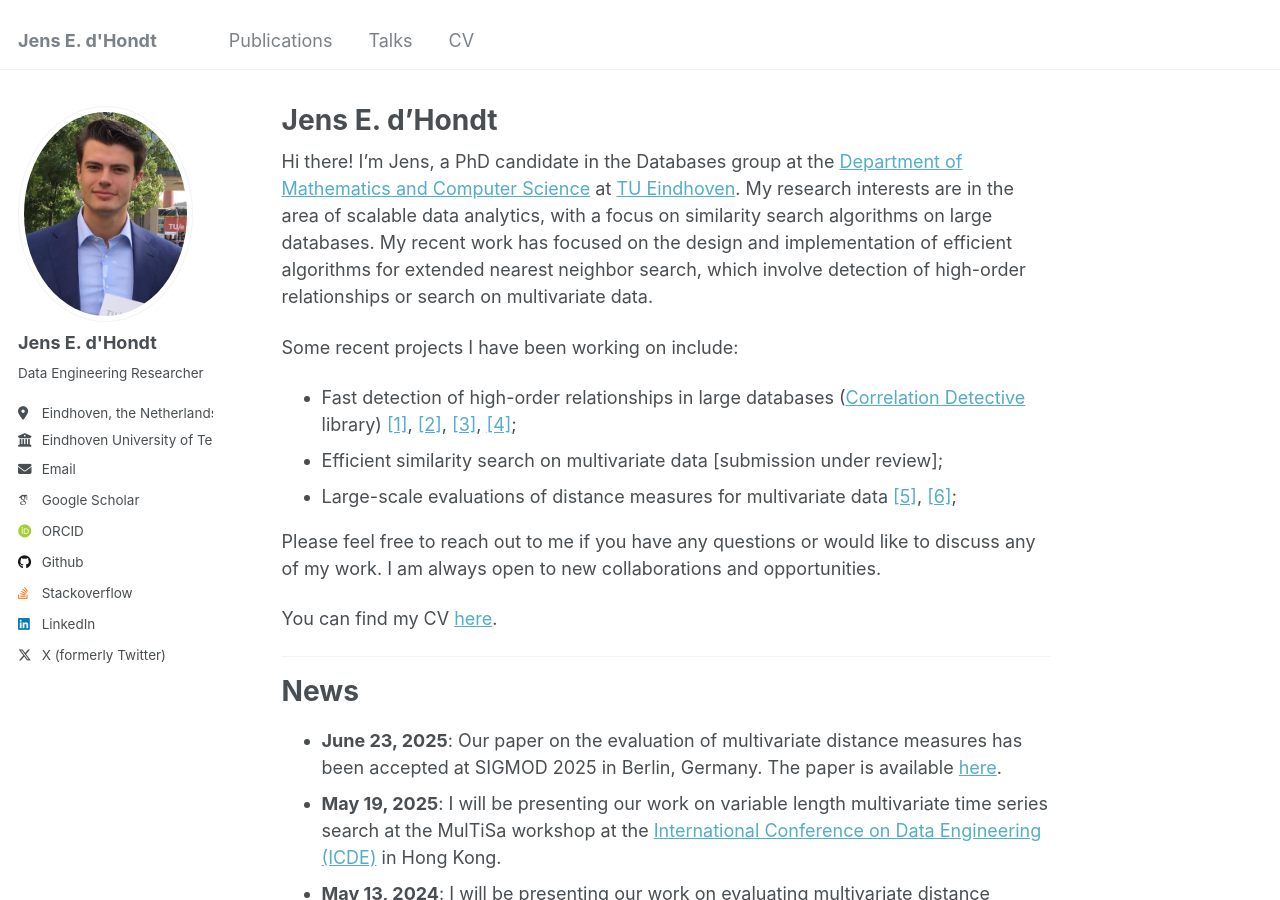
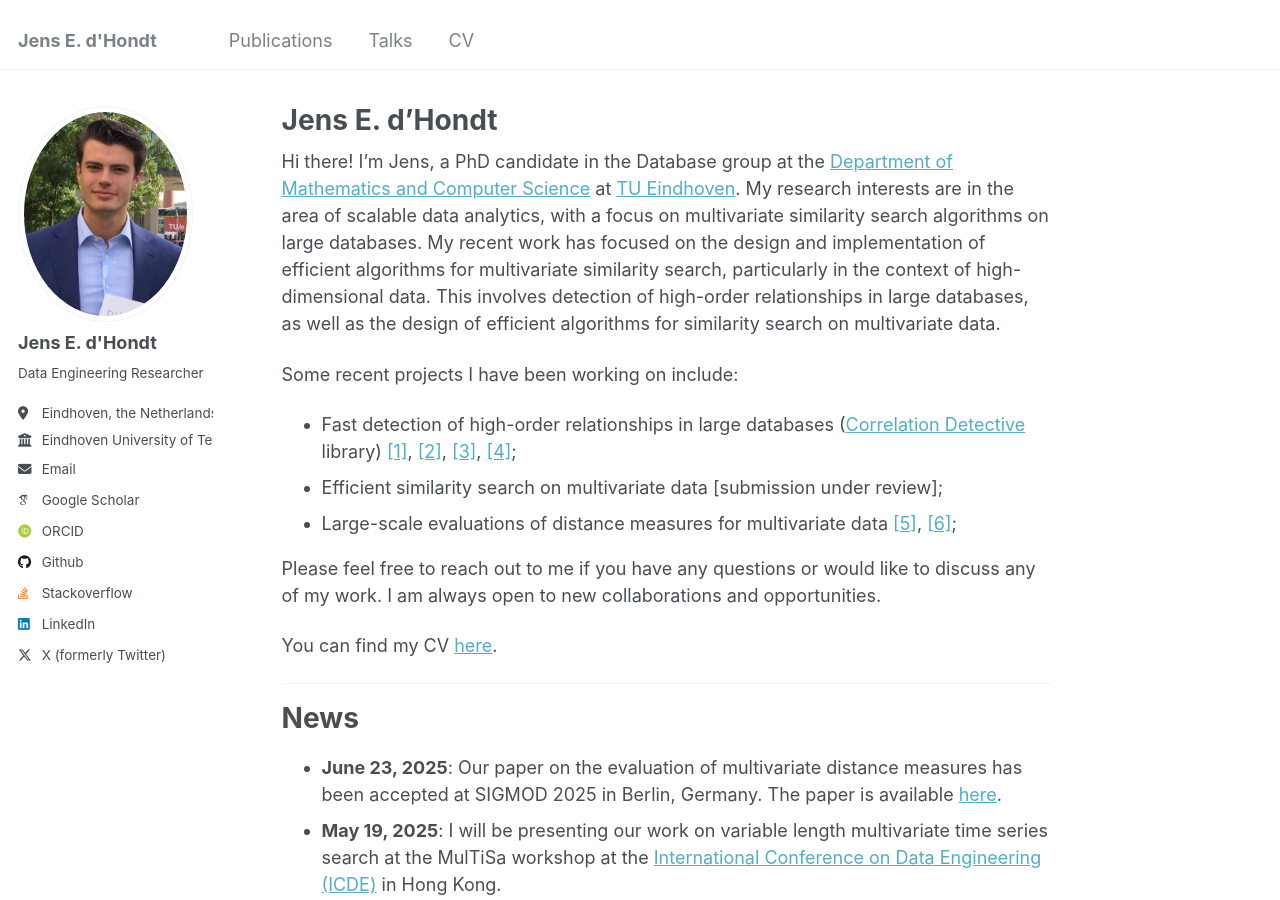
Before and after one commit to JdHondt/jdhondt.github.io, a Jekyll site: the page built from _pages/about.md, in a window 1280 px wide and 900 px high. Built offline with Jekyll 4.4.1, drawn with Linux system fonts in a browser that asks for light colours; some web fonts are replaced.

```diff
--- a/_data/navigation.yml
+++ b/_data/navigation.yml
@@ -21,7 +21,7 @@ main:
   #   url: /year-archive/
 
   - title: "CV"
-    url: /files/cv_july25.pdf
+    url: /files/amazon25.pdf
 
   # - title: "Guide"
   #   url: /markdown/
--- a/_pages/about.md
+++ b/_pages/about.md
@@ -7,9 +7,11 @@ redirect_from:
   - /about.html
 ---
 
-Hi there! I'm Jens, a PhD candidate in the Databases group at the [Department of Mathematics and Computer Science](https://www.tue.nl/en/our-university/departments/mathematics-and-computer-science) at [TU Eindhoven](https://www.tue.nl/en/).
-My research interests are in the area of scalable data analytics, with a focus on similarity search algorithms on large databases.
-My recent work has focused on the design and implementation of efficient algorithms for extended nearest neighbor search, which involve detection of high-order relationships or search on multivariate data.
+Hi there! I'm Jens, a PhD candidate in the Database group at the [Department of Mathematics and Computer Science](https://www.tue.nl/en/our-university/departments/mathematics-and-computer-science) at [TU Eindhoven](https://www.tue.nl/en/).
+My research interests are in the area of scalable data analytics, with a focus on multivariate similarity search algorithms on large databases.
+My recent work has focused on the design and implementation of efficient algorithms for
+multivariate similarity search, particularly in the context of high-dimensional data.
+This involves detection of high-order relationships in large databases, as well as the design of efficient algorithms for similarity search on multivariate data.
 
 Some recent projects I have been working on include:
 - Fast detection of high-order relationships in large databases ([Correlation Detective](https://correlationdetective.com/) library) [[1]](https://www.vldb.org/pvldb/vol15/p1266-papapetrou.pdf), [[2]](https://link.springer.com/article/10.1007/s00778-023-00815-y), [[3]](https://ieeexplore.ieee.org/document/10597715), [[4]](https://pure.tue.nl/ws/portalfiles/portal/199766579/d_Hondt_J..pdf);
@@ -18,7 +20,7 @@ Some recent projects I have been working on include:
 
 Please feel free to reach out to me if you have any questions or would like to discuss any of my work. I am always open to new collaborations and opportunities.
 
-You can find my CV [here](/files/cv_july25.pdf).
+You can find my CV [here](/files/amazon25.pdf).
 
 ---
 
```
Also changed, not shown: 2 other files.
